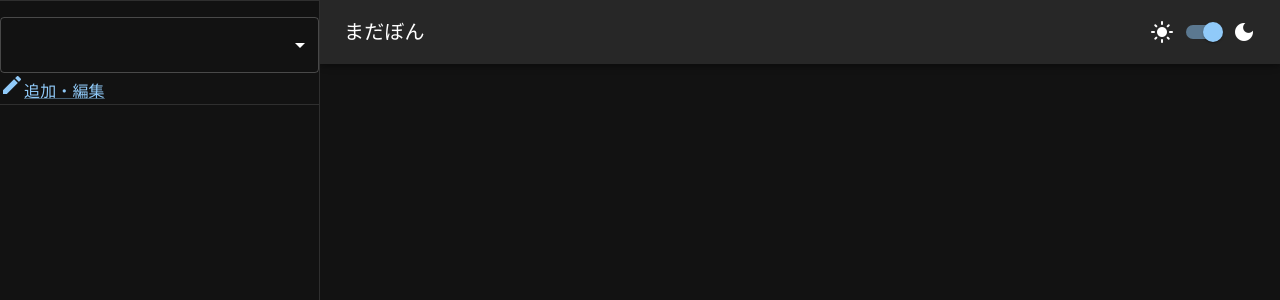
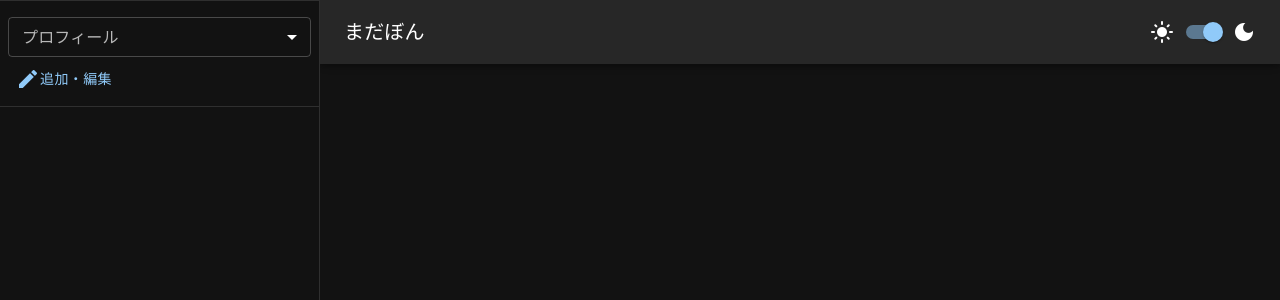
Before and after one commit to himu62/discordweb-murdermystery, a Next.js app: page / in a window 1280 px wide. Shown: the top 300 px of the page. Built offline with nearby package versions, Linux system fonts and the light colour scheme.

Commit message:
profile select

```diff
--- a/src/components/App.tsx
+++ b/src/components/App.tsx
@@ -9,17 +9,20 @@ import {
 import {
   AppBar,
   Box,
+  Button,
   createTheme,
   CssBaseline,
   Divider,
   Drawer,
+  FormControl,
   Icon,
   IconButton,
-  Link,
+  InputLabel,
   List,
   MenuItem,
   Select,
   SelectChangeEvent,
+  Stack,
   Switch,
   ThemeProvider,
   Toolbar,
@@ -85,28 +88,32 @@ const App: FC<Props> = ({ children }) => {
   ));
 
   const drawer = (
-    <>
+    <Stack>
       <Toolbar sx={{ justifyContent: "flex-end", display: { xs: "none" } }}>
         <IconButton aria-label="close drawer" onClick={toggleDrawer}>
           <Icon>close</Icon>
         </IconButton>
       </Toolbar>
       <Divider />
+      <Box sx={{ p: 1 }}>
+        <FormControl margin="dense" size="small" fullWidth>
+          <InputLabel htmlFor="select-profile">プロフィール</InputLabel>
           <Select
             id="select-profile"
             value={profile?.id ?? ""}
             onChange={selectProfile}
             label="プロフィール"
-        sx={{ mt: 2 }}
           >
             {profileMenuItems}
           </Select>
-      <Link href="/profiles">
+        </FormControl>
+        <Button href="/profiles">
           <Icon>edit</Icon>追加・編集
-      </Link>
+        </Button>
+      </Box>
       <Divider />
       <List></List>
-    </>
+    </Stack>
   );
 
   return (
```
Lines whose indentation alone changed are shown as unchanged.
